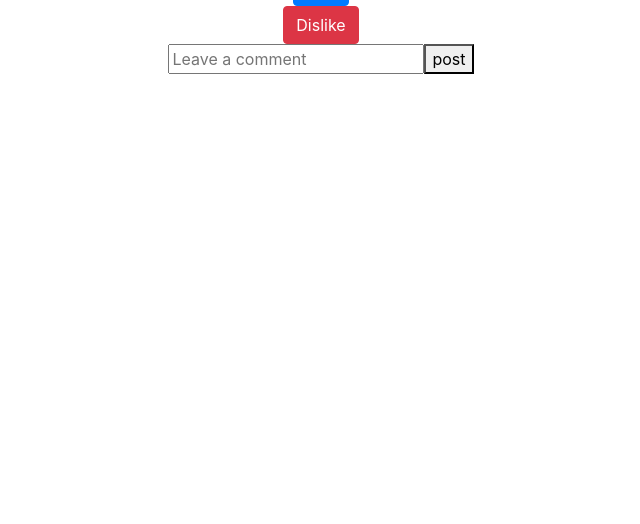
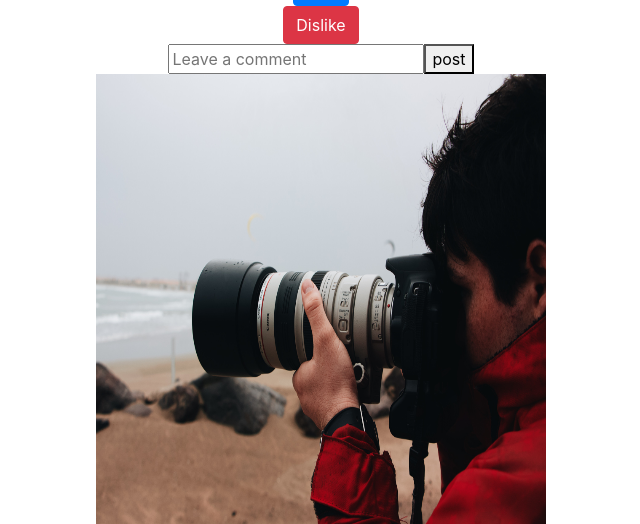
Before and after one commit to aidarous/react-photo-app, a React (Create React App) app: page /UserProfile in a window 1280 px wide. Shown: the part 578-1102 px from the top of the page, without its empty margins (319-959 px from the left). Before the commit the page ends 800 px from the top, so only its background shows below. Built offline with nearby package versions, Linux system fonts and the light colour scheme.

Commit message:
rendered photo

```diff
--- a/src/components/UserProfile.js
+++ b/src/components/UserProfile.js
@@ -17,6 +17,7 @@ class UserProfile extends Component {
                         <input type="text" placeholder="Leave a comment"></input>
                         <button>post</button>
                     </div>
+                    <img src={camera} alt="this" />
                 </div>
             </div>
         )
```
